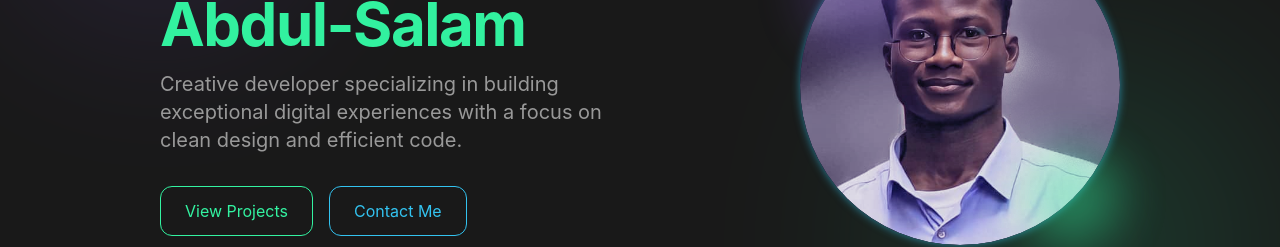
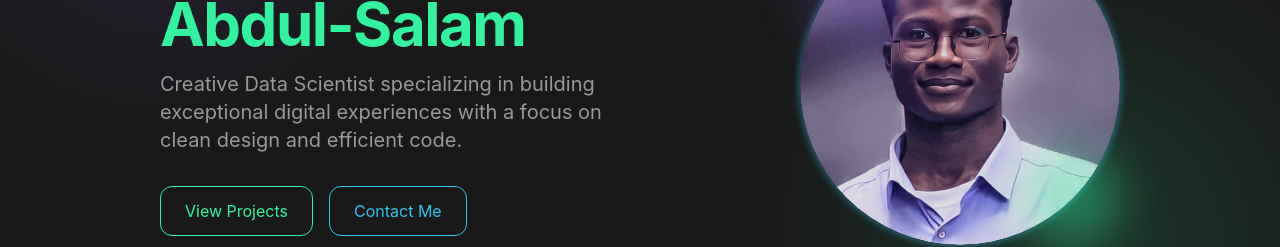
Before and after one commit to Abdul-Salam15/minimalist-web-showcase, a React (Vite) app: page / in a window 1280 px wide. Shown: the part 475-722 px from the top of the page. Built offline with nearby package versions, Linux system fonts and the light colour scheme.

Commit message:
Update text in Index page
Update text in Index page to reflect new specialization.

```diff
--- a/src/pages/Index.tsx
+++ b/src/pages/Index.tsx
@@ -50,7 +50,7 @@ const Index = () => {
                 <span className="text-portfolio-accent neon-text animate-pulse">Abdul-Salam</span>
               </h1>
               <p className="text-xl text-portfolio-gray-medium mb-8 max-w-md">
-                Creative developer specializing in building exceptional digital experiences
+                Creative Data Scientist specializing in building exceptional digital experiences
                 with a focus on clean design and efficient code.
               </p>
               <div className="flex space-x-4 mt-8">
```
